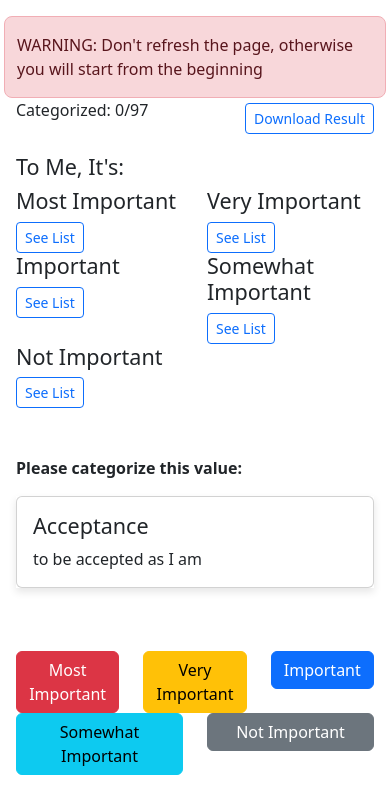
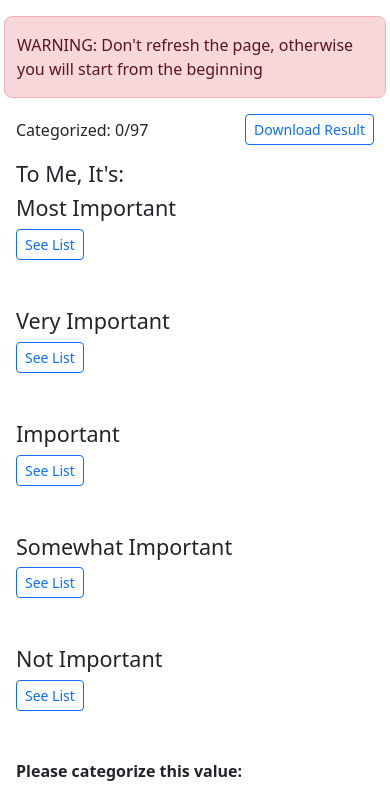
Before and after one commit to linfanqian/explore-your-values, a React (Create React App) app: page /app in a window 390 px wide. Shown: the top 797 px of the page. Built offline with nearby package versions, Linux system fonts and the light colour scheme.

Commit message:
Adapt to mobile

```diff
--- a/src/App.js
+++ b/src/App.js
@@ -83,11 +83,11 @@ function App() {
         <p>WARNING: Don't refresh the page, otherwise you will start from the beginning</p>
       </div>
 
-      <div className='row pb-3' name='count'>
+      <div className='row py-3' name='count'>
         <div class="col">
           <div class="d-flex justify-content-between align-items-center">
             <div>
-              <p>Categorized: {categorizedCnt}/{totalCnt}</p>
+              <text>Categorized: {categorizedCnt}/{totalCnt}</text>
             </div>
             <div>
               <button className="btn btn-outline-primary btn-sm" onClick={download}>Download Result</button>
@@ -97,9 +97,9 @@ function App() {
       </div>
 
       <h4>To Me, It's:</h4>
-      <div className='row pb-5' name='categories'>
+      <div className='row' name='categories'>
         {importance.map((cat, index) => (
-          <div className='col' key={index}>
+          <div className='col-12 col-sm-6 col-md-4 col-lg pb-5' key={index}>
             <h4>{cat}</h4>
             {categories[cat].length > 0 && (
               <Deck cards={categories[cat]} reverse={true} />
@@ -117,19 +117,19 @@ function App() {
       </div>
 
       <div className='row justify-content-center' name='buttons'>
-          <div className='col'>
+          <div className='col-12 col-sm-6 col-md-4 col-lg py-1'>
             <button className="btn btn-danger w-100" onClick={() => categorize(importance[0])}>Most Important</button>
           </div>
-          <div className='col'>
+          <div className='col-12 col-sm-6 col-md-4 col-lg py-1'>
             <button className="btn btn-warning w-100" onClick={() => categorize(importance[1])}>Very Important</button>
           </div>
-          <div className='col'>
+          <div className='col-12 col-sm-6 col-md-4 col-lg py-1'>
             <button className="btn btn-primary w-100" onClick={() => categorize(importance[2])}>Important</button>
           </div>
-          <div className='col'>
+          <div className='col-12 col-sm-6 col-md-4 col-lg py-1'>
             <button className="btn btn-info w-100" onClick={() => categorize(importance[3])}>Somewhat Important</button>
           </div>
-          <div className='col'>
+          <div className='col-12 col-sm-6 col-md-4 col-lg py-1'>
             <button className="btn btn-secondary w-100" onClick={() => categorize(importance[4])}>Not Important</button>
           </div>
       </div>
```
Also changed, not shown: 2 other files (tests, documents, lock files or other folders).
